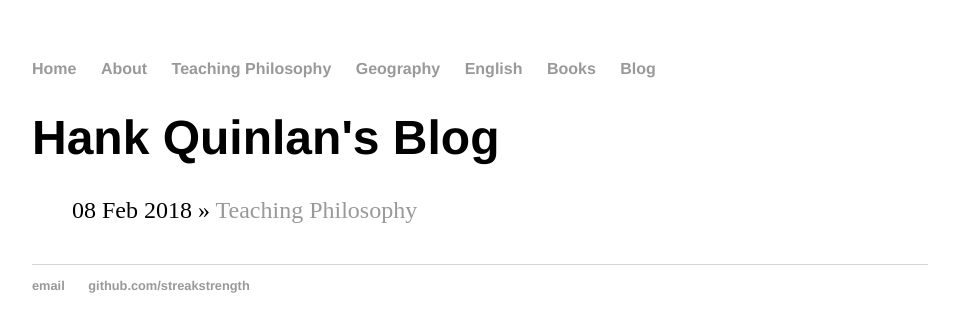
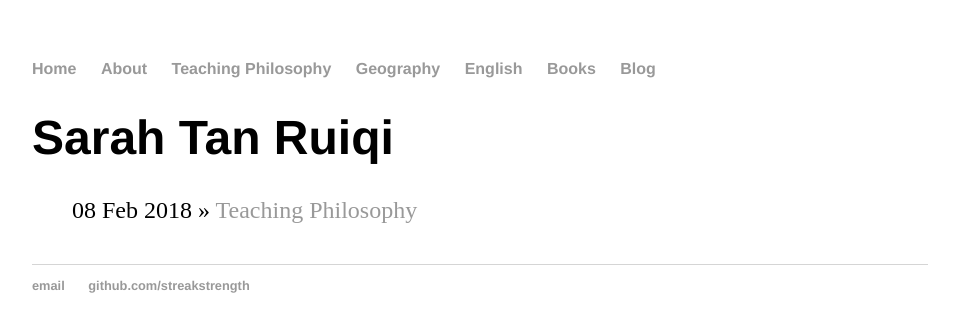
Before and after one commit to streakstrength/streakstrength.github.io, a Jekyll site: the page built from blog/index.html, in a window 1280 px wide. Shown: the top 332 px of the page, without its empty margins (160-1119 px from the left). Built offline with Jekyll 4.4.1, drawn with Linux system fonts in a browser that asks for light colours.

Commit message:
Update index.html

```diff
--- a/blog/index.html
+++ b/blog/index.html
@@ -1,6 +1,6 @@
 ---
 layout: default
-title: Hank Quinlan's Blog
+title: Sarah Tan Ruiqi
 ---
 	<h1>{{ page.title }}</h1>
 	<ul class="posts">
```
